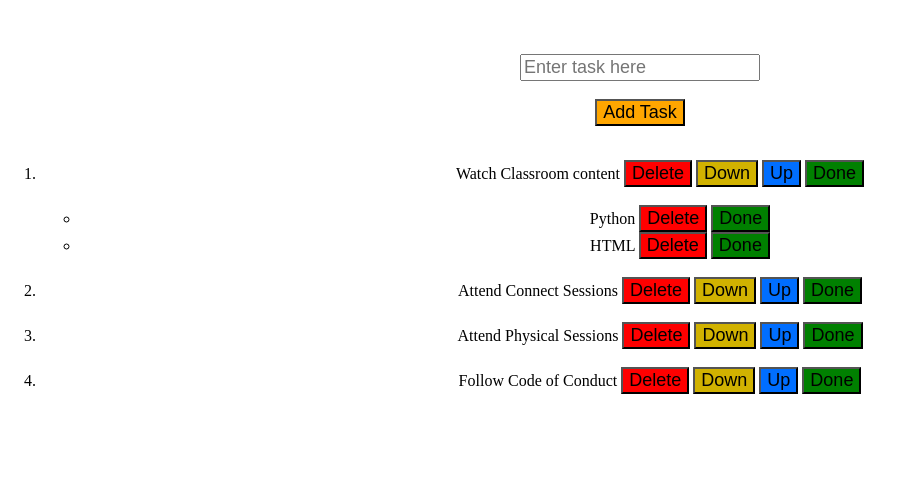
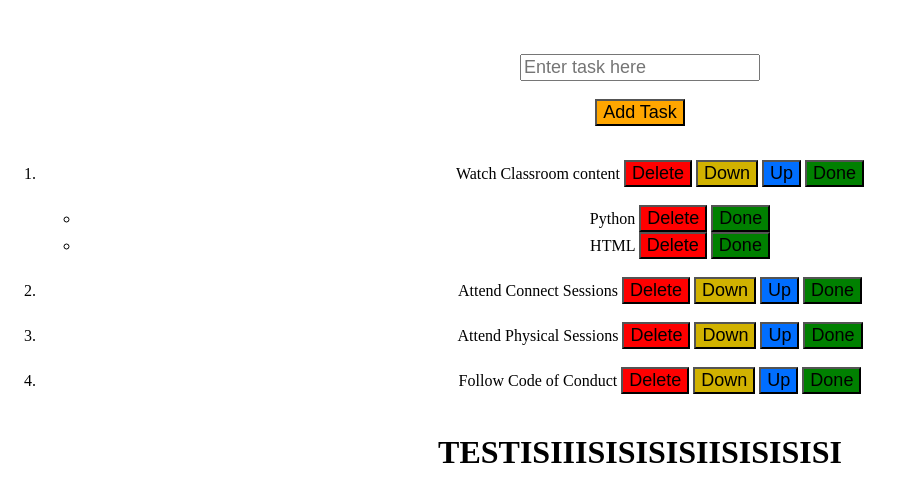
Before and after one commit to ICE988/Deci-Activity-Example-result-page, a plain HTML site: page index.html in a window 1280 px wide. Shown: the part 420-912 px from the top of the page, without its empty margins (0-903 px from the left). Before the commit the page ends 848 px from the top, so only its background shows below. Drawn offline with Linux system fonts and the light colour scheme.

Commit message:
vsc github.dev

```diff
--- a/index.html
+++ b/index.html
@@ -60,5 +60,6 @@
 
     </ol>
 
+    <h1>TESTISIIISISISISIISISISISI</h1>
 </body>
 </html>
```
